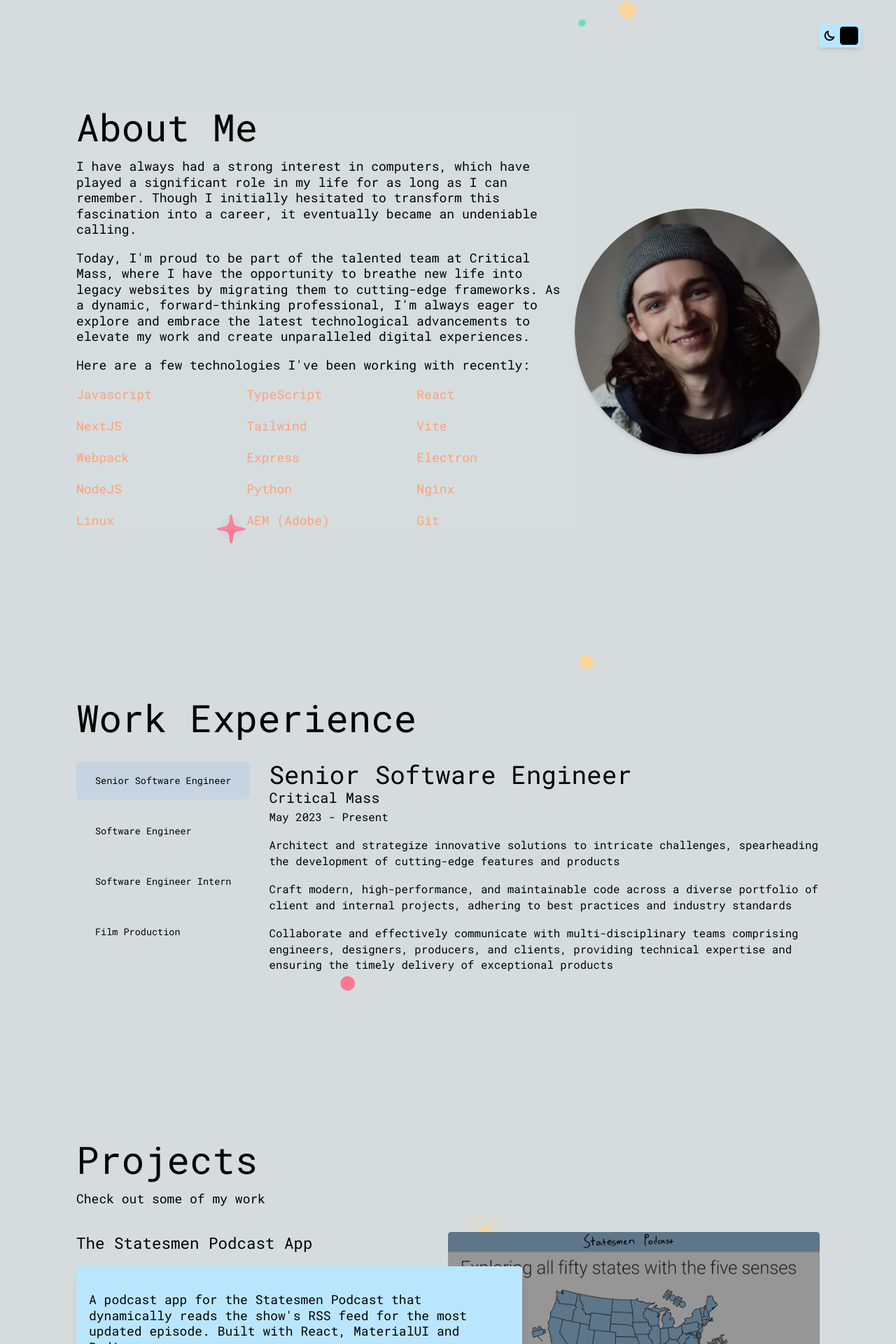
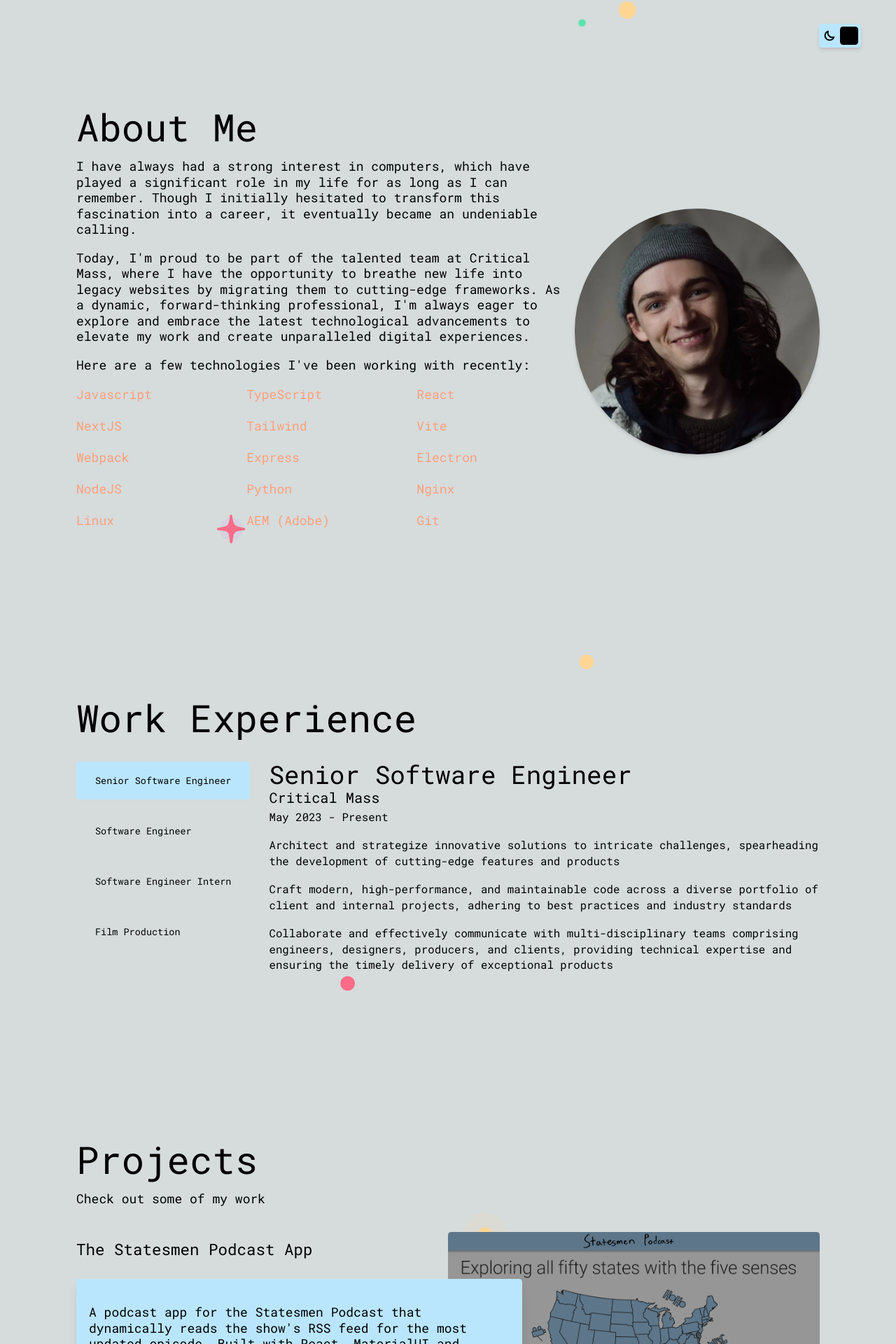
Before and after one commit to yunggarlic/new_personal, a Next.js app: page / in a window 1280 px wide. Shown: the part 682-2602 px from the top of the page at 70% size. Built offline with nearby package versions, Linux system fonts and the light colour scheme.

Commit message:
fixes transitions

```diff
--- a/src/components/About.tsx
+++ b/src/components/About.tsx
@@ -46,13 +46,13 @@ const About: React.FC = () => {
 
   return (
     <section
-      className={`about flex translate-y-10 flex-col items-center space-y-8 opacity-0 transition-about tablet:flex-row ${
+      className={`about flex translate-y-10 flex-col items-center space-y-8 opacity-0 tablet:flex-row ${
         intersected ? 'animate-up' : ''
       }`}
       id="about"
       ref={aboutRef}
     >
-      <div className={`space-y-4 bg-primary`}>
+      <div className={`space-y-4`}>
         <h2>About Me</h2>
         <p className="">
           {
--- a/src/components/Navbar.tsx
+++ b/src/components/Navbar.tsx
@@ -1,4 +1,4 @@
-import React, { useState, useEffect } from "react";
+import React, { useState, useEffect } from 'react';
 
 interface NavProps {
   className?: string;
@@ -28,10 +28,10 @@ const Navbar: React.FC<NavProps> = ({ className }) => {
       setPrevScrollPosition(currentScrollPosition);
     };
 
-    window.addEventListener("scroll", handleScroll);
+    window.addEventListener('scroll', handleScroll);
 
     return () => {
-      window.removeEventListener("scroll", handleScroll);
+      window.removeEventListener('scroll', handleScroll);
     };
   }, [prevScrollPosition, mobileMenuOpen]);
 
@@ -41,8 +41,8 @@ const Navbar: React.FC<NavProps> = ({ className }) => {
 
   return (
     <nav
-      className={`left-0 z-50 flex transform items-center shadow-lg transition-transform duration-300 ${className} ${
-        isHidden ? "fixed top-0 w-full -translate-y-full" : "fixed top-0 w-full"
+      className={`nav-transitions left-0 z-50 flex transform items-center shadow-lg ${className} ${
+        isHidden ? 'fixed top-0 w-full -translate-y-full' : 'fixed top-0 w-full'
       }`}
     >
       <div className="mx-auto w-full max-w-5xl px-6 tablet:px-10">
@@ -71,7 +71,7 @@ const Navbar: React.FC<NavProps> = ({ className }) => {
           </div>
           <div
             className={`${
-              mobileMenuOpen ? "mobile-menu block" : "hidden"
+              mobileMenuOpen ? 'mobile-menu block' : 'hidden'
             } absolute top-full left-0 w-full space-y-4 md:static md:flex md:bg-transparent tablet:space-x-4 tablet:space-y-0`}
           >
             <a
--- a/src/components/Projects.tsx
+++ b/src/components/Projects.tsx
@@ -1,7 +1,7 @@
-import React, { useEffect, useRef } from "react";
-import Image from "next/image";
-import Link from "next/link";
-import { ProjectProp, ProjectsProps } from "../lib/types";
+import React, { useEffect, useRef } from 'react';
+import Image from 'next/image';
+import Link from 'next/link';
+import { ProjectProp, ProjectsProps } from '../lib/types';
 
 const Projects: React.FC<ProjectsProps> = ({ projectsProps }) => {
   return (
@@ -12,10 +12,10 @@ const Projects: React.FC<ProjectsProps> = ({ projectsProps }) => {
         {projectsProps.map((project, i) => (
           <FeaturedProject
             {...project}
-            className={`opacity-0 transition-all duration-500 ${
+            className={`featured-project opacity-0 ${
               i % 2 == 0
-                ? "translate-x-[25%]"
-                : "reverse-align translate-x-[-25%]"
+                ? 'translate-x-[25%]'
+                : 'reverse-align translate-x-[-25%]'
             }`}
             key={i}
           />
@@ -43,18 +43,18 @@ const FeaturedProject: React.FC<ProjectProp> = ({
       entries.forEach((entry) => {
         if (entry.isIntersecting) {
           project!.classList.remove(
-            "opacity-0",
-            "translate-x-[25%]",
-            "translate-x-[-25%]"
+            'opacity-0',
+            'translate-x-[25%]',
+            'translate-x-[-25%]'
           );
-          project!.classList.add("opacity-100", "translate-x-0");
+          project!.classList.add('opacity-100', 'translate-x-0');
           observer.unobserve(project!);
         }
       });
     };
     const observer = new IntersectionObserver(intersectionCallback, {
       root: null,
-      rootMargin: "0px",
+      rootMargin: '0px',
       threshold: 0.4,
     });
 
@@ -65,18 +65,18 @@ const FeaturedProject: React.FC<ProjectProp> = ({
     <div ref={projectRef} className={`relative mb-12 flex py-4 ${className}`}>
       <div
         className={`z-10 flex w-4/5 flex-col tablet:w-3/5 ${
-          className.includes("reverse-align") ? "items-end" : ""
+          className.includes('reverse-align') ? 'items-end' : ''
         }`}
       >
-        <h2 className="mb-4 w-fit text-xl">
+        <h2 className="mb-4 h-fit w-fit py-2 text-xl">
           <a
-            className="block border-transparent transition-all hover:border-b hover:border-white"
+            className="block border-transparent transition-[border-color] duration-200 hover:border-b hover:border-white"
             href={link}
           >
             {projectTitle}
           </a>
         </h2>
-        <div className="rounded bg-sky-200 py-8 px-4 text-black shadow-lg dark:bg-deep-blue dark:text-slate-200">
+        <div className="project-transitions rounded bg-sky-200 py-8 px-4 text-black shadow-lg dark:bg-deep-blue dark:text-slate-200">
           <p>{description}</p>
         </div>
       </div>
@@ -87,11 +87,11 @@ const FeaturedProject: React.FC<ProjectProp> = ({
           <Image
             alt={picAlt}
             src={picSrc}
-            className="max-h-[275px] min-h-[100px] w-full object-cover transition duration-300 ease-in-out"
+            className="max-h-[275px] min-h-[100px] w-full object-cover"
             width={width}
             height={height}
           />
-          <div className="absolute inset-0 bg-black opacity-40 transition duration-300 ease-in-out group-hover:opacity-0"></div>
+          <div className="absolute inset-0 bg-black opacity-40 transition-opacity duration-300 ease-in-out group-hover:opacity-0"></div>
         </Link>
       </div>
     </div>
--- a/src/components/Work.tsx
+++ b/src/components/Work.tsx
@@ -5,10 +5,7 @@ import { JobProp, JobProps } from '../lib/types';
 const Work: React.FC<JobProps> = ({ jobs }) => {
   const [currentJob, setCurrentJob] = useState(0);
   return (
-    <section
-      className="bg-primary-gradient flex items-center tablet:h-screen"
-      id="work"
-    >
+    <section className="flex items-center tablet:h-screen" id="work">
       <div className="my-auto w-full">
         <h2 className="pb-8">Work Experience</h2>
         <div className="work-inner flex h-full flex-col space-y-4 tablet:flex-row tablet:space-y-0">
@@ -18,9 +15,7 @@ const Work: React.FC<JobProps> = ({ jobs }) => {
                 key={i}
                 onClick={() => setCurrentJob(i)}
                 className={`${
-                  currentJob === i
-                    ? 'active bg-blue-500/10 dark:bg-deep-blue'
-                    : ''
+                  currentJob === i ? 'active bg-sky-200  dark:bg-deep-blue' : ''
                 } work-tab`}
               >
                 {job.jobTitle}
@@ -31,7 +26,7 @@ const Work: React.FC<JobProps> = ({ jobs }) => {
             {jobs.map((job, i) => (
               <Job
                 {...job}
-                className={`transition-opacity duration-500 ${
+                className={`job-transitions ${
                   currentJob === i
                     ? 'visible h-full opacity-100'
                     : 'invisible h-0 opacity-0'
--- a/src/pages/index.tsx
+++ b/src/pages/index.tsx
@@ -1,9 +1,9 @@
-import Head from "next/head";
-import Link from "next/link";
+import Head from 'next/head';
+import Link from 'next/link';
 
-import { JobProp, ProjectsProps, ProjectProp } from "../lib/types";
+import { JobProp, ProjectsProps, ProjectProp } from '../lib/types';
 
-import { Roboto_Mono } from "next/font/google";
+import { Roboto_Mono } from 'next/font/google';
 import {
   Navbar,
   Hero,
@@ -13,10 +13,10 @@ import {
   Work,
   Contact,
   ThemeToggle,
-} from "../components";
+} from '../components';
 
 // If loading a variable font, you don't need to specify the font weight
-const roboto = Roboto_Mono({ subsets: ["latin"] });
+const roboto = Roboto_Mono({ subsets: ['latin'] });
 
 export default function Home({
   projects,
@@ -42,7 +42,7 @@ export default function Home({
       <main
         className={`mx-auto max-w-5xl bg-stars-tall bg-right-top ${roboto.className}`}
       >
-        <div className="w-full bg-primary dark:bg-primaryDark px-6 tablet:px-10 ">
+        <div className="w-full px-6 tablet:px-10 ">
           <Navbar />
           <ThemeToggle />
           <Hero />
@@ -76,8 +76,8 @@ export default function Home({
 export async function getStaticProps() {
   return {
     props: {
-      projects: require("../content/projects.json") as ProjectProp[],
-      jobs: require("../content/jobs.json") as JobProp[],
+      projects: require('../content/projects.json') as ProjectProp[],
+      jobs: require('../content/jobs.json') as JobProp[],
     },
   };
 }
--- a/src/styles/globals.css
+++ b/src/styles/globals.css
@@ -33,17 +33,16 @@ body {
   overflow-x: hidden;
 }
 
-body {
+body,
+nav {
   color: rgb(var(--foreground-rgb));
   background-color: rgb(var(--background-start-rgb));
 
-  transition: background-color 0.2s, color 0.2s;
+  transition: color 0.2s, background-color 0.2s;
 }
 
 nav {
   height: var(--nav-height);
-  background-color: rgb(var(--nav-bg-color));
-  color: rgb(var(--nav-color));
 }
 
 .mobile-menu {
@@ -128,7 +127,11 @@ a {
 }
 
 .about {
-  transition: opacity 1s, transform 1s, color 0.2s, background-color 0.2s;
+  transition: opacity 1s, transform 1s;
+}
+
+.job-transitions {
+  transition: opacity 0.5s;
 }
 
 .animate-up {
@@ -140,7 +143,21 @@ a {
   transform: translateX(0);
 }
 .work-tab {
-  @apply w-full rounded p-4 text-left text-xs hover:bg-blue-500/10 dark:hover:bg-deep-blue tablet:h-12 tablet:whitespace-nowrap tablet:px-6;
+  @apply w-full rounded p-4 text-left text-xs hover:bg-sky-200 dark:hover:bg-deep-blue tablet:h-12 tablet:whitespace-nowrap tablet:px-6;
+
+  transition: background-color 0.2s, opacity 0.2s;
+}
+
+.project-transitions {
+  transition: background-color 0.2s, color 0.2s;
+}
+
+.featured-project {
+  transition: opacity 0.2s, transform 0.5s;
+}
+
+.nav-transitions {
+  transition: transform 0.3s, background-color 0.2s, color 0.2s;
 }
 
 .description {
```
